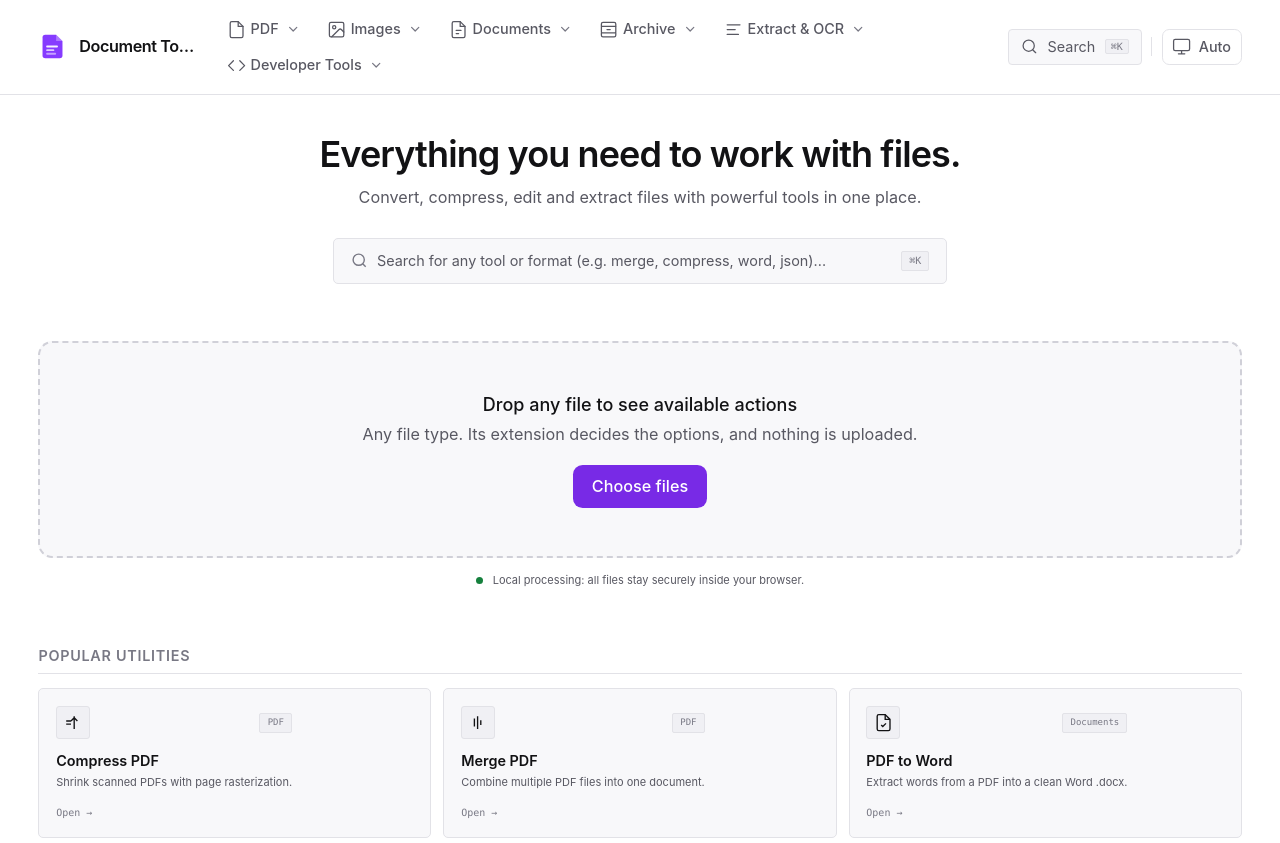
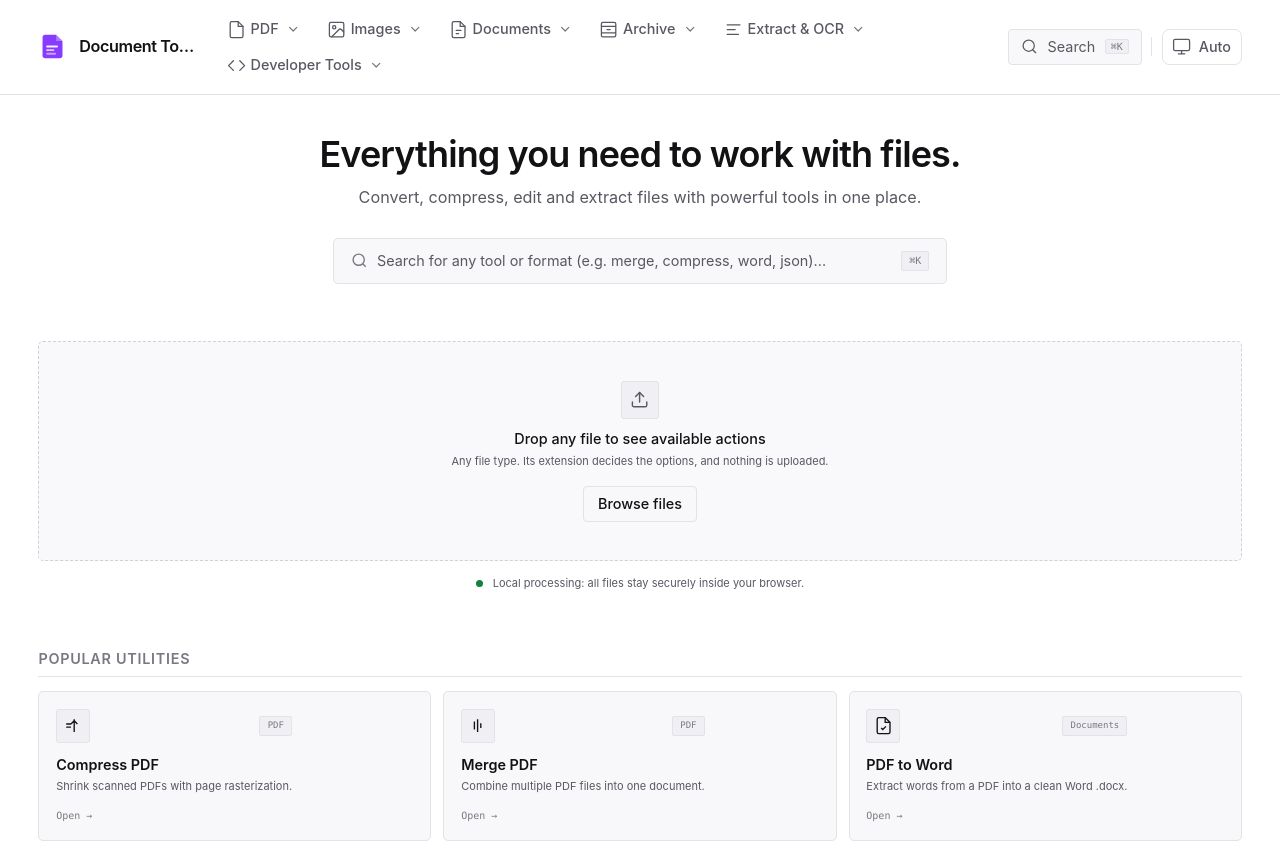
Before and after one commit to mosahel01/document-parser, a React (Vite) app: page / in a window 1280 px wide. Shown: the top 843 px of the page. Built offline with nearby package versions, Linux system fonts and the light colour scheme.

Commit message:
style(FileDrop): give the drop zone the compact card look

```diff
--- a/src/components/FileDrop.tsx
+++ b/src/components/FileDrop.tsx
@@ -11,10 +11,6 @@ type FileDropProps = {
 /**
  * A drop zone plus a hidden file input. Both routes end in the same callback,
  * so callers never care how the files arrived.
- *
- * The button is a `<label>` tied to the input, not a button that calls
- * `input.click()`. The browser opens the picker itself, so nothing on the page
- * sits between the click and the dialog.
  */
 export function FileDrop({
   onFiles,
@@ -38,25 +34,40 @@ export function FileDrop({
   return (
     <div
       onDragOver={(event) => {
-        // Without preventDefault the browser refuses the drop and opens the file.
         event.preventDefault()
         setIsOver(true)
       }}
       onDragLeave={(event) => {
-        // Moving over a child element also fires dragleave, so ignore those.
         if (!event.currentTarget.contains(event.relatedTarget as Node | null)) {
           setIsOver(false)
         }
       }}
       onDrop={handleDrop}
-      className={`rounded-xl border-2 border-dashed p-10 text-center transition-colors ${
+      className={`rounded-[5px] border border-dashed p-8 text-center transition-colors ${
         isOver
-          ? 'border-accent bg-hover'
-          : 'border-edge bg-surface'
+          ? 'border-accent bg-hover/80'
+          : 'border-edge bg-surface/80 hover:border-line hover:bg-hover/30'
       }`}
     >
-      <p className="font-medium text-ink">{label}</p>
-      {hint && <p className="mt-1 text-sm text-muted">{hint}</p>}
+      <div className="mx-auto mb-2 flex size-8 items-center justify-center rounded-[3px] border border-line bg-sunk text-muted">
+        <svg
+          viewBox="0 0 24 24"
+          className="size-4"
+          fill="none"
+          stroke="currentColor"
+          strokeWidth="1.8"
+          strokeLinecap="round"
+          strokeLinejoin="round"
+          aria-hidden="true"
+        >
+          <path d="M21 15v4a2 2 0 0 1-2 2H5a2 2 0 0 1-2-2v-4" />
+          <polyline points="17 8 12 3 7 8" />
+          <line x1="12" y1="3" x2="12" y2="15" />
+        </svg>
+      </div>
+
+      <p className="text-xs font-medium text-ink">{label}</p>
+      {hint && <p className="mt-1 text-[11px] text-muted">{hint}</p>}
 
       <input
         id={id}
@@ -67,15 +78,14 @@ export function FileDrop({
         onChange={(event) => {
           const chosen = Array.from(event.target.files ?? [])
           if (chosen.length > 0) onFiles(chosen)
-          // Reset so choosing the same file again still fires a change event.
           event.target.value = ''
         }}
       />
       <label
         htmlFor={id}
-        className="mt-4 inline-block cursor-pointer rounded-lg bg-accent px-4 py-2 text-sm font-medium text-accent-ink hover:bg-accent-hover peer-focus-visible:ring-2 peer-focus-visible:ring-accent/40 peer-focus-visible:ring-offset-2 peer-focus-visible:ring-offset-surface"
+        className="mt-3.5 inline-block cursor-pointer rounded-[4px] border border-line bg-surface px-3 py-1.5 text-xs font-medium text-ink hover:border-edge hover:bg-hover peer-focus-visible:ring-1 peer-focus-visible:ring-accent"
       >
-        Choose files
+        Browse files
       </label>
     </div>
   )
```
